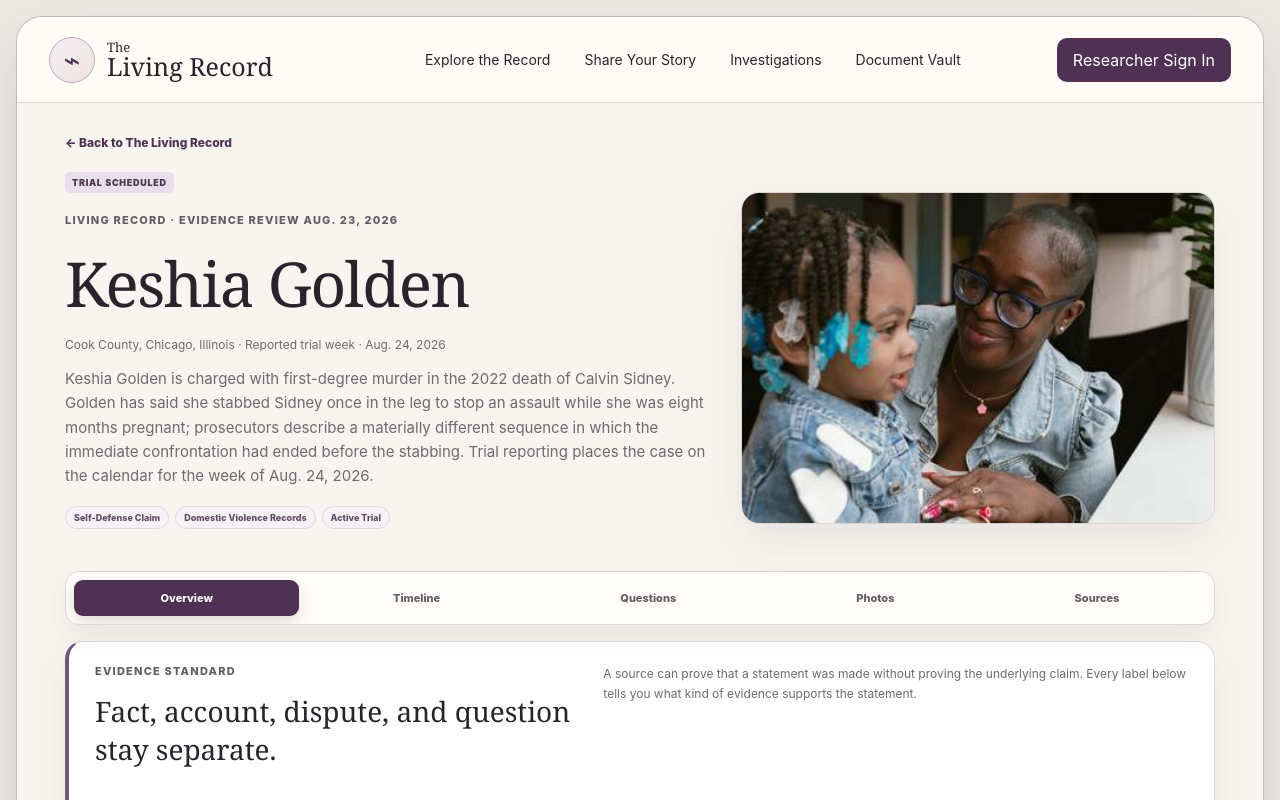
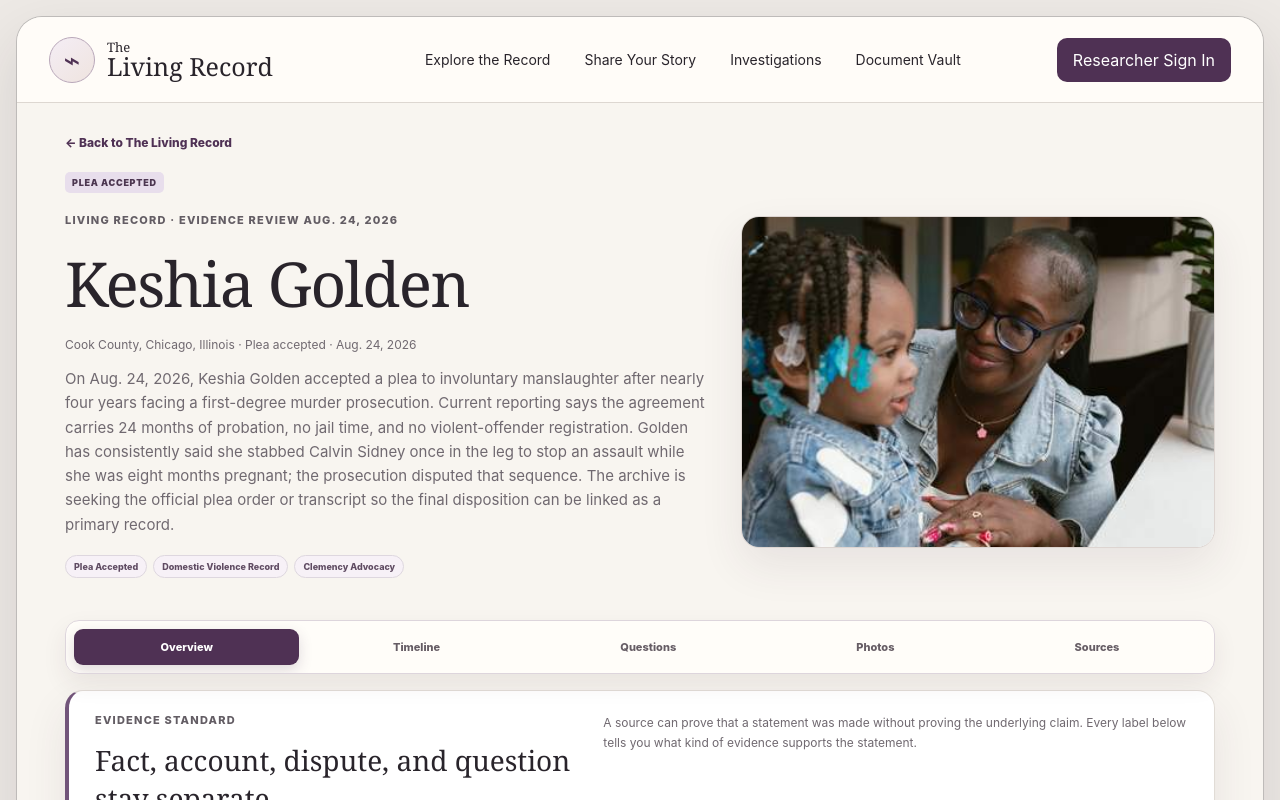
Before and after one commit to katenoahpersonal-svg/Hope-Records, a Next.js app: page /cases/keshia-golden in a window 1280 px wide. Shown: the top 800 px of the page. Built offline with nearby package versions, Linux system fonts and the light colour scheme.

Commit message:
Apply Aug 24 case update to Keshia page

```diff
--- a/app/cases/[slug]/page.tsx
+++ b/app/cases/[slug]/page.tsx
@@ -4,6 +4,7 @@
 import { CaseWorkspaceTabs } from "@/components/CaseWorkspaceTabs";
 import { cases } from "@/lib/mock-data";
 import { applyEditorialOverrides } from "@/lib/editorial-overrides";
+import { applyCurrentCaseUpdates } from "@/lib/current-updates";
 import { applyCaseMediaOverrides } from "@/lib/media-overrides";
 
 export function generateStaticParams() {
@@ -16,7 +17,7 @@
   const { slug } = await params;
   const baseItem = cases.find((entry) => entry.slug === slug);
   if (!baseItem) notFound();
-  const item = applyCaseMediaOverrides(applyEditorialOverrides(baseItem));
+  const item = applyCaseMediaOverrides(applyCurrentCaseUpdates(applyEditorialOverrides(baseItem)));
 
   return (
     <main className="appShell">
@@ -27,7 +28,7 @@
         <header className="caseHero caseHeroWithMedia compactCaseHero">
           <div>
             <span className="caseStatus">{item.status}</span>
-            <p className="eyebrow caseFileEyebrow">Living record · evidence review Aug. 23, 2026</p>
+            <p className="eyebrow caseFileEyebrow">Living record · evidence review Aug. 24, 2026</p>
             <h1>{item.name}</h1>
             <p className="caseLocationLine">{item.location} · {item.dateLabel}</p>
             <p className="caseHeroSummary">{item.summary}</p>
```
